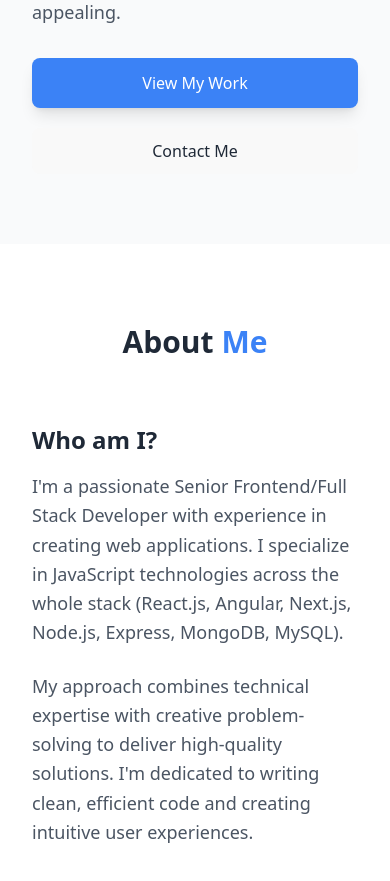
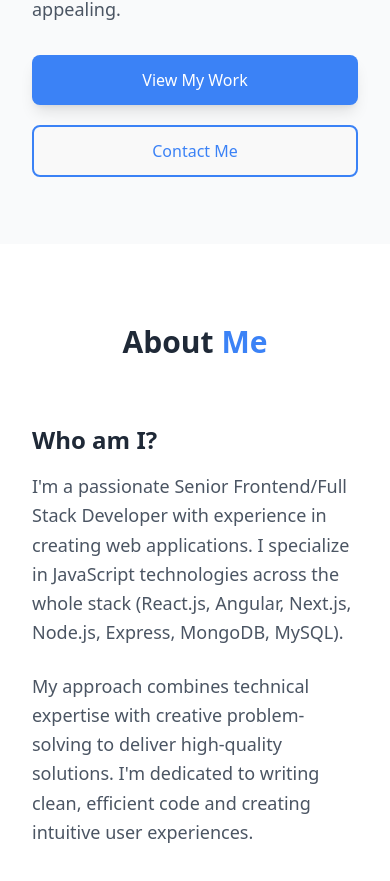
Before and after one commit to ajay3009/portfolio, a React (Vite) app: page / in a window 390 px wide. Shown: the part 840-1721 px from the top of the page. Built offline with nearby package versions, Linux system fonts and the light colour scheme.

Commit message:
Mobile CSS updated

```diff
--- a/src/index.css
+++ b/src/index.css
@@ -1,6 +1,12 @@
 @tailwind base;
 @tailwind components;
 @tailwind utilities;
+
+@layer components {
+  .button {
+    @apply border-2 border-blue-500 text-blue-500 hover:bg-blue-50 px-6 py-3 rounded-lg transition;
+  }
+}
 
 :root {
   font-family: system-ui, Avenir, Helvetica, Arial, sans-serif;
```
